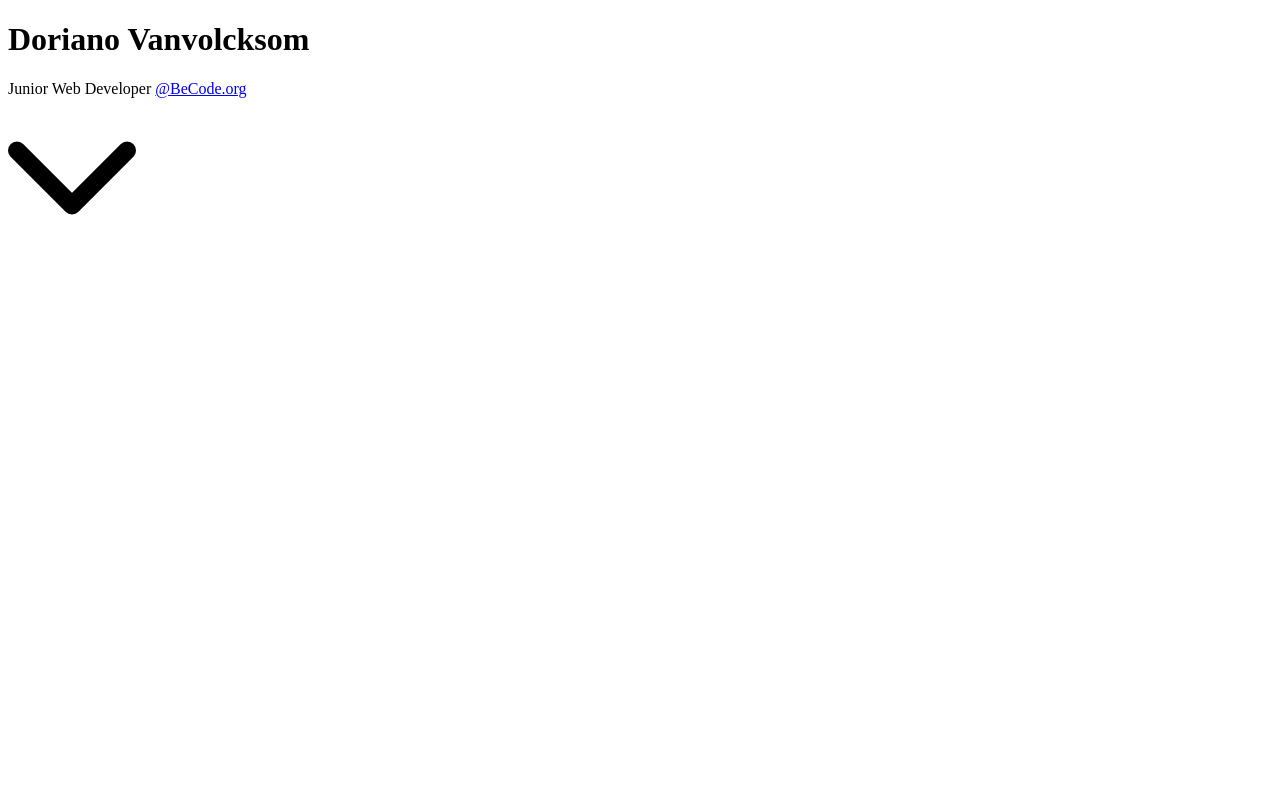
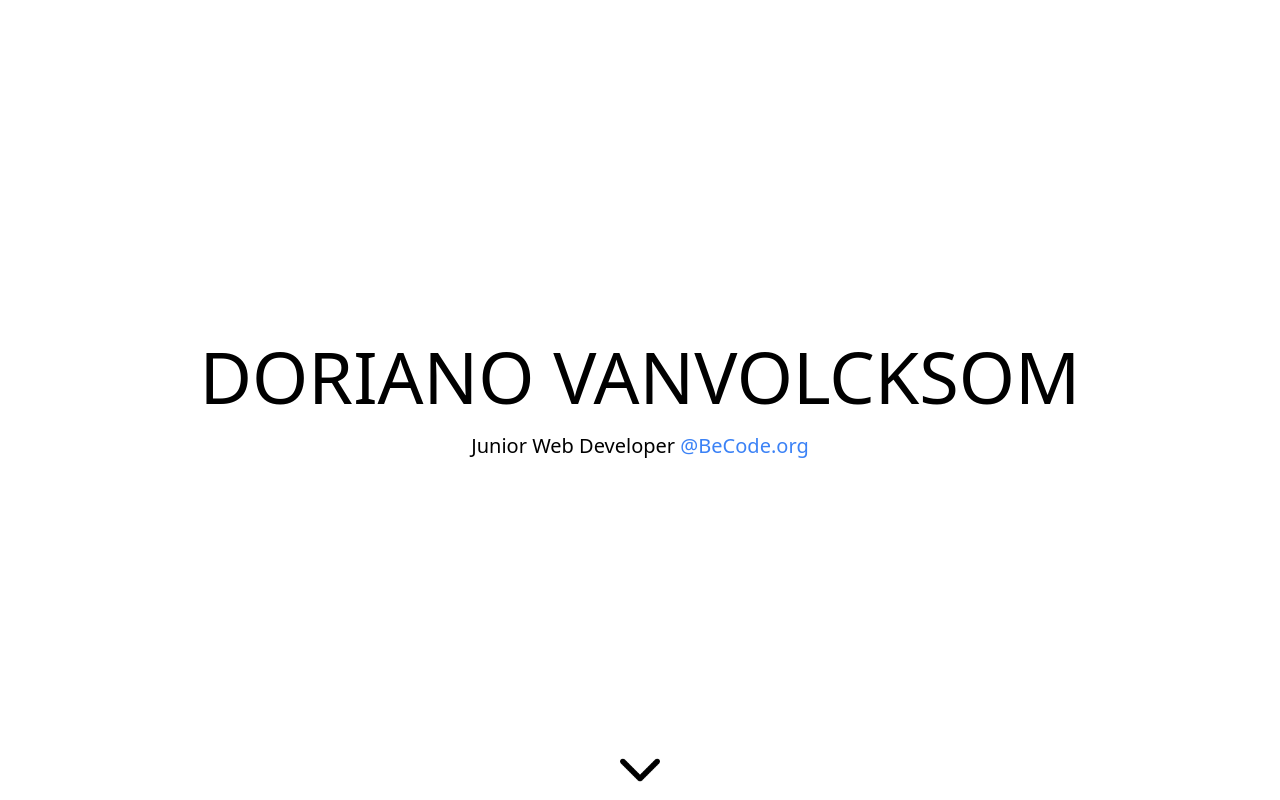
Before and after one commit to VVKDO98/tech-talk-tailwind, a website: page NPM/index.html in a window 1280 px wide. Drawn offline with Linux system fonts and the light colour scheme.

Commit message:
Init project with Tailwind

```diff
--- /dev/null
+++ b/NPM/css/style.css
@@ -0,0 +1,3 @@
+@tailwind base;
+@tailwind components;
+@tailwind utilities;
--- a/NPM/index.html
+++ b/NPM/index.html
@@ -4,7 +4,7 @@
     <meta charset="UTF-8">
     <meta http-equiv="X-UA-Compatible" content="IE=edge">
     <meta name="viewport" content="width=device-width, initial-scale=1.0">
-    <link href="/dist/output.css" rel="stylesheet">
+    <link href="dist/output.css" rel="stylesheet">
     <title>Install Tailwind with CDN</title>
 </head>
 <body>
--- /dev/null
+++ b/NPM/package.json
@@ -0,0 +1,5 @@
+{
+  "devDependencies": {
+    "tailwindcss": "^3.1.8"
+  }
+}
--- /dev/null
+++ b/NPM/tailwind.config.js
@@ -0,0 +1,8 @@
+/** @type {import('tailwindcss').Config} */
+module.exports = {
+  content: ["./index.html"],
+  theme: {
+    extend: {},
+  },
+  plugins: [],
+}
```
Also changed, not shown: NPM/README.md, NPM/dist/output.css (added), 1 other file.
